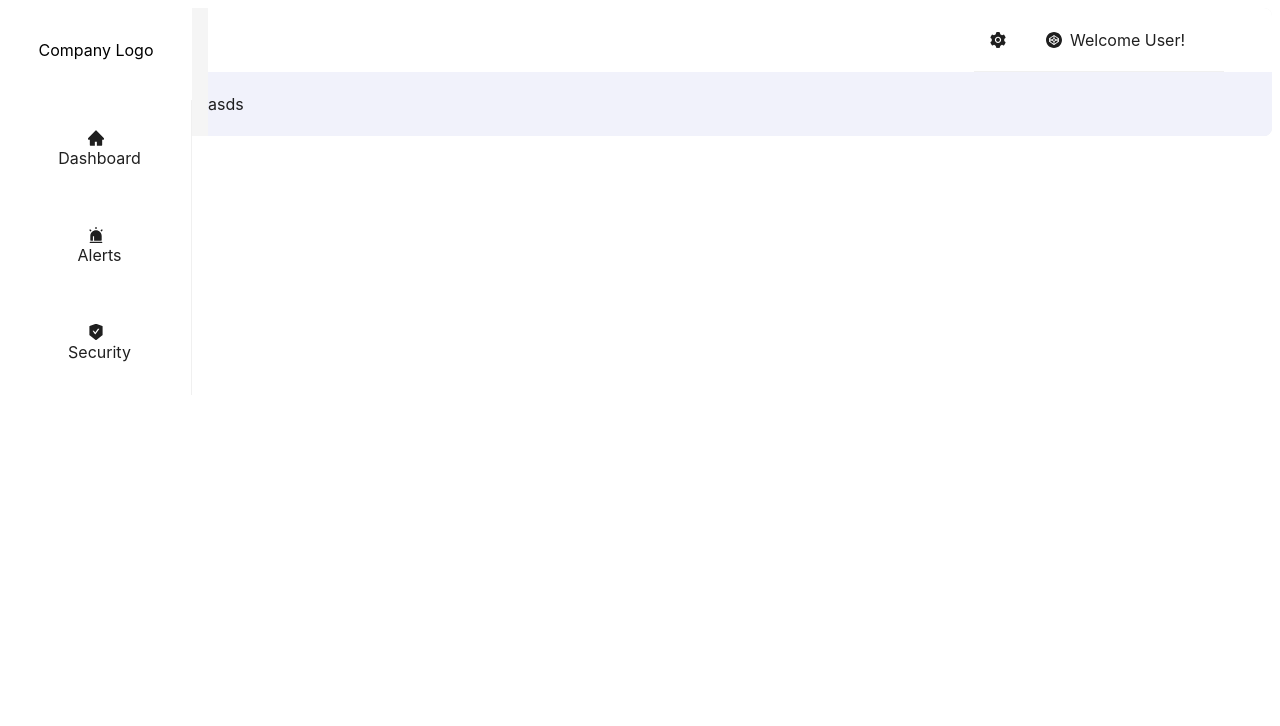
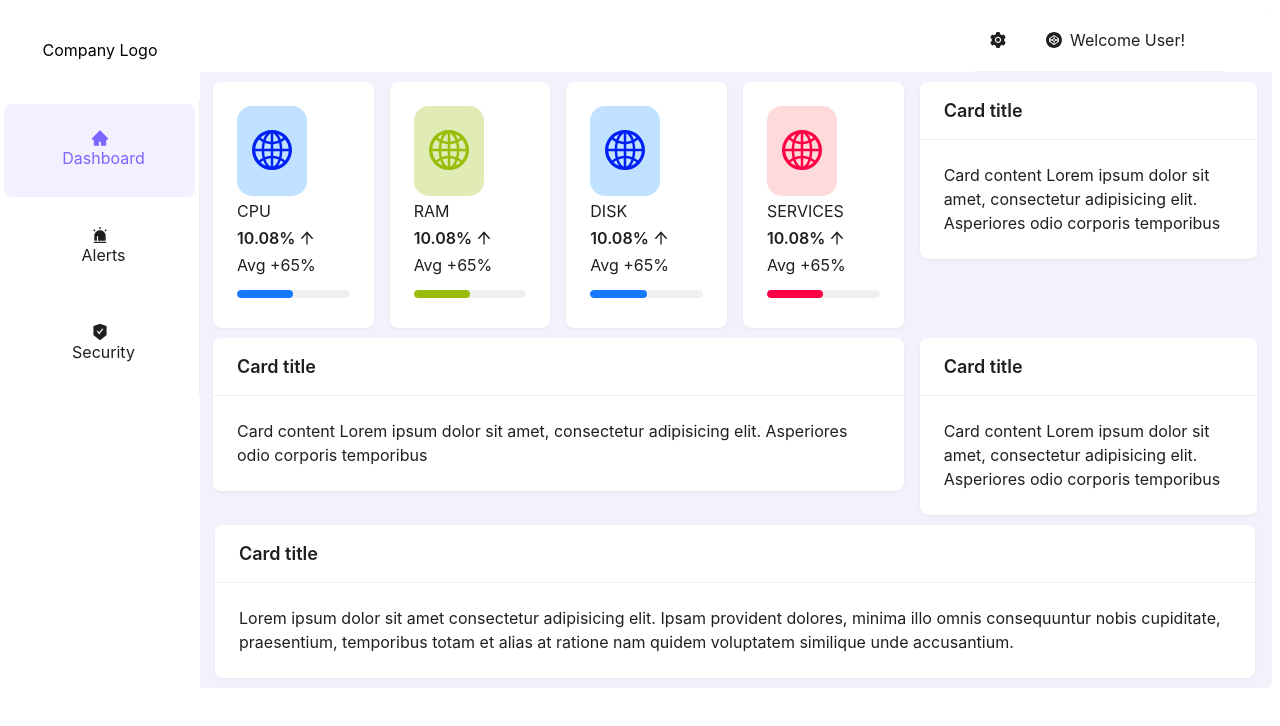
Before and after one commit to sanjibbehera/monitoring-fe-app, a Next.js app: page /Home in a window 1280 px wide. Shown: the top 726 px of the page. Built offline with nearby package versions, Linux system fonts and the light colour scheme.

Commit message:
Improvements and Dashboard Implementation

```diff
--- a/src/components/Layout.tsx
+++ b/src/components/Layout.tsx
@@ -36,12 +36,13 @@ const layoutStyle = {
 
 function Layout({ children }: any) {
     return (
+        <div className='App'>
             <Flex gap="middle" wrap="wrap">
                 <AntLayout style={layoutStyle} hasSider>
-                <Sider theme='light' width="15%" trigger={null} style={siderStyle}>
+                    <Sider theme='light' trigger={null} style={siderStyle}>
                         <Sidebar />
                     </Sider>
-                <AntLayout style={{ marginLeft: 200 }}>
+                    <AntLayout style={{ marginLeft: 190 }}>
                         <Header style={headerStyle}>
                             <CustomHeader />
                         </Header>
@@ -49,6 +50,7 @@ function Layout({ children }: any) {
                     </AntLayout>
                 </AntLayout>
             </Flex>
+        </div>
     )
 }
 
--- a/src/components/Sidebar.tsx
+++ b/src/components/Sidebar.tsx
@@ -32,7 +32,7 @@ export default function Sidebar() {
             <Menu
                 mode='inline'
                 items={items}
-
+                defaultSelectedKeys={["1"]}
             />
         </>
     )
--- a/src/pages/Home.tsx
+++ b/src/pages/Home.tsx
@@ -1,8 +1,111 @@
 import Layout from '@/components/Layout';
+import { ArrowUpOutlined, GlobalOutlined } from '@ant-design/icons';
+import { Card, Col, Flex, Progress, Row, Space, Typography } from 'antd';
+import { CSSProperties } from 'react';
+
+const divStyle: CSSProperties = { paddingInline: 15, paddingTop: 10 }
+const thumbIconStyle: CSSProperties = { fontSize: 40, color: '#0021F5', backgroundColor: '#C0E1FF', padding: 15, borderRadius: 15 }
 function Home() {
+
+    const { Text, Title } = Typography
+
     return (
         <Layout>
-            asds
+            <div>
+                <div style={divStyle}>
+                    <Row gutter={16}>
+                        <Col span={4}>
+                            <Card bordered={false}>
+                                <Flex vertical gap={3}>
+                                    <Space size={"middle"}>
+                                        <div style={thumbIconStyle} >
+                                            <GlobalOutlined />
+                                        </div>
+                                    </Space>
+                                    <Text>CPU</Text>
+                                    <Text strong>10.08% <ArrowUpOutlined /></Text>
+                                    <Text>Avg +65%</Text>
+                                    <Progress percent={50} showInfo={false} />
+                                </Flex>
+                            </Card>
+                        </Col>
+                        <Col span={4}>
+                            <Card bordered={false}>
+                                <Flex vertical gap={3}>
+                                    <Space size={"middle"}>
+                                        <div style={{ ...thumbIconStyle, color: "#99BD0A", backgroundColor: "rgba(153, 189, 10, 0.3)" }} >
+                                            <GlobalOutlined />
+                                        </div>
+                                    </Space>
+                                    <Text>RAM</Text>
+                                    <Text strong>10.08% <ArrowUpOutlined /></Text>
+                                    <Text>Avg +65%</Text>
+                                    <Progress percent={50} strokeColor='#99BD0A' showInfo={false} />
+                                </Flex>
+                            </Card>
+                        </Col>
+                        <Col span={4}>
+                            <Card bordered={false}>
+                                <Flex vertical gap={3}>
+                                    <Space size={"middle"}>
+                                        <div style={thumbIconStyle} >
+                                            <GlobalOutlined />
+                                        </div>
+                                    </Space>
+                                    <Text>DISK</Text>
+                                    <Text strong>10.08% <ArrowUpOutlined /></Text>
+                                    <Text>Avg +65%</Text>
+                                    <Progress percent={50} showInfo={false} />
+                                </Flex>
+                            </Card>
+                        </Col>
+                        <Col span={4}>
+                            <Card bordered={false}>
+                                <Flex vertical gap={3}>
+                                    <Space size={"middle"}>
+                                        <div style={{ ...thumbIconStyle, color: "#FF0046", backgroundColor: "#FFDADA" }} >
+                                            <GlobalOutlined />
+                                        </div>
+                                    </Space>
+                                    <Text>SERVICES</Text>
+                                    <Text strong>10.08% <ArrowUpOutlined /></Text>
+                                    <Text>Avg +65%</Text>
+                                    <Progress percent={50} strokeColor={"#FF0046"} showInfo={false} />
+                                </Flex>
+                            </Card>
+                        </Col>
+                        <Col span={8}>
+                            <Card title="Card title" bordered={false}>
+                                Card content
+                                Lorem ipsum dolor sit amet, consectetur adipisicing elit. Asperiores odio corporis temporibus
+                            </Card>
+                        </Col>
+                    </Row>
+                </div>
+                <div style={divStyle}>
+                    <Row gutter={16}>
+                        <Col span={16}>
+                            <Card title="Card title" bordered={false}>
+                                Card content
+                                Lorem ipsum dolor sit amet, consectetur adipisicing elit. Asperiores odio corporis temporibus
+                            </Card>
+                        </Col>
+                        <Col span={8}>
+                            <Card title="Card title" bordered={false}>
+                                Card content
+                                Lorem ipsum dolor sit amet, consectetur adipisicing elit. Asperiores odio corporis temporibus
+                            </Card>
+                        </Col>
+                    </Row>
+                </div>
+                <div style={{ paddingInline: 25, paddingTop: 10, paddingBottom: 10 }}>
+                    <Row gutter={16}>
+                        <Card title="Card title" bordered={false}>
+                            Lorem ipsum dolor sit amet consectetur adipisicing elit. Ipsam provident dolores, minima illo omnis consequuntur nobis cupiditate, praesentium, temporibus totam et alias at ratione nam quidem voluptatem similique unde accusantium.
+                        </Card>
+                    </Row>
+                </div>
+            </div>
         </Layout>
     )
 }
--- a/src/pages/register.tsx
+++ b/src/pages/register.tsx
@@ -53,7 +53,6 @@ export default function Register() {
 
 
     return (
-        <>
         <main className='App'>
             <Row justify={"center"} style={LoginStyle} align={"middle"}>
                 <Col span={8}>
@@ -130,6 +129,5 @@ export default function Register() {
                 </Col>
             </Row>
         </main>
-        </>
     )
 }
--- a/src/theme/themeConfig.ts
+++ b/src/theme/themeConfig.ts
@@ -4,7 +4,13 @@ const theme: ThemeConfig = {
   token: {
     fontSize: 16,
     colorPrimary: '#7B66FF',
+    colorError: '#DF826C'
   },
+  components: {
+    Form: {
+      fontSize:14
+    }
+  }
 };
 
 export default theme;
```
Lines whose indentation alone changed are shown as unchanged.
